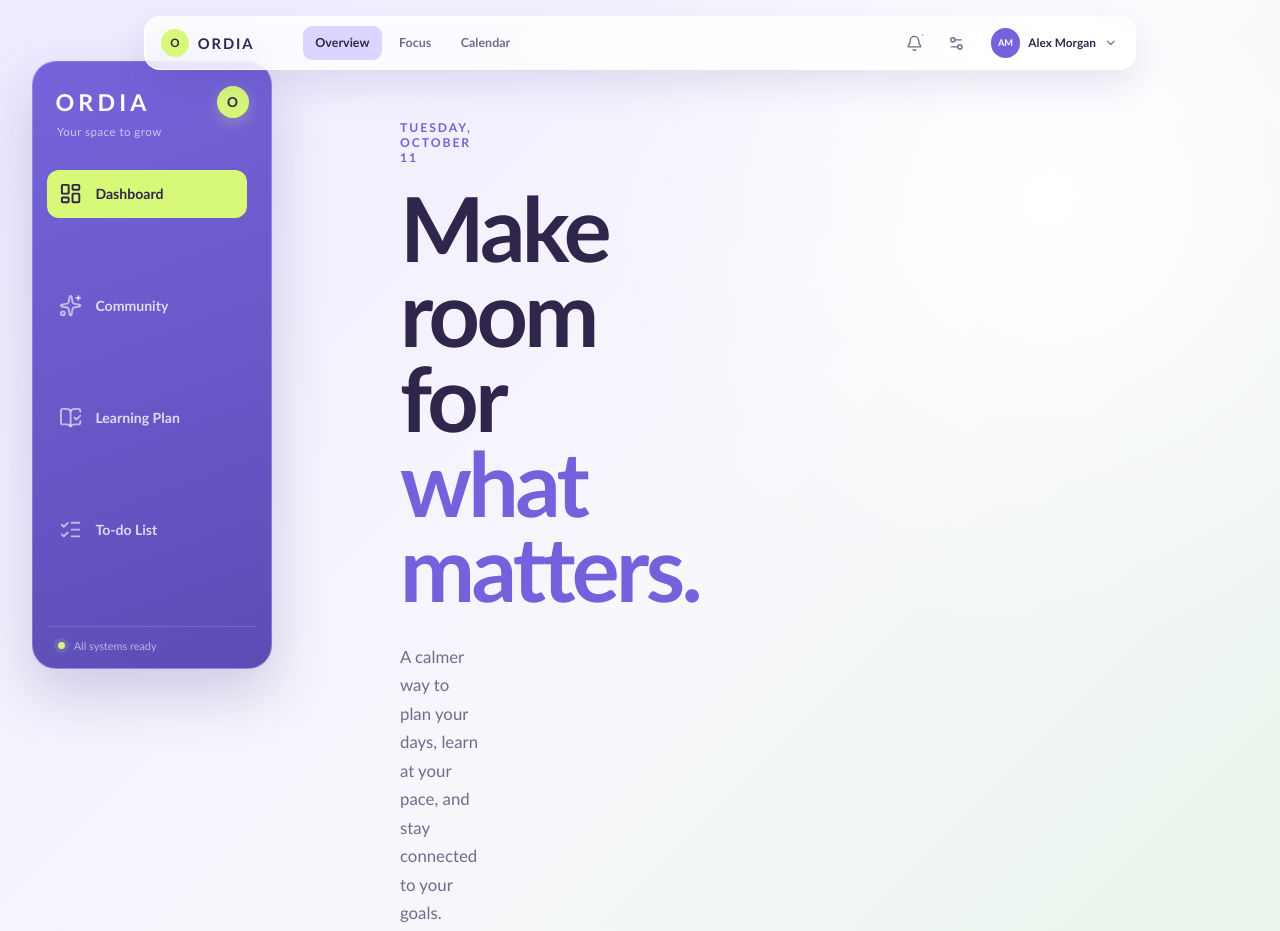
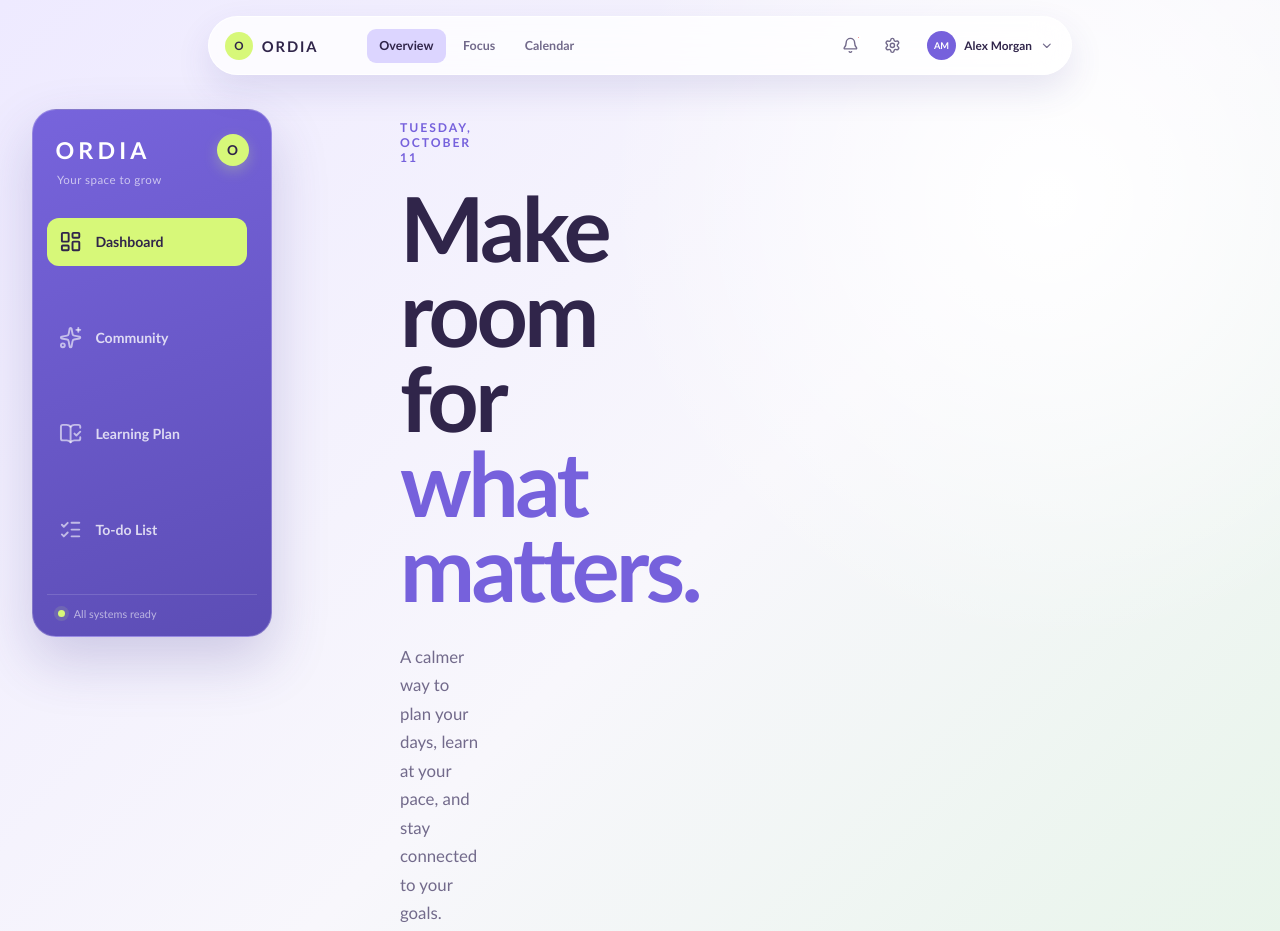
Before and after one commit to prajwalbistaa/syp, a plain HTML site: page index.html in a window 1280 px wide. Shown: the top 931 px of the page. Drawn offline with nearby package versions, Linux system fonts and the light colour scheme.

Commit message:
Setting icon change

```diff
--- a/index.html
+++ b/index.html
@@ -28,7 +28,7 @@
           <span class="notification-dot" aria-hidden="true"></span>
         </button>
         <button class="icon-button" type="button" aria-label="Settings">
-          <i data-lucide="settings-2" aria-hidden="true"></i>
+          <i data-lucide="settings" aria-hidden="true"></i>
         </button>
         <a class="profile-chip" href="#">
           <span class="avatar">AM</span>
--- a/style.css
+++ b/style.css
@@ -28,12 +28,12 @@ body {
   left: 50%;
   display: flex;
   align-items: center;
-  width: min(calc(100% - 6rem), 62rem);
-  min-height: 3.2rem;
+  width: min(calc(100% - 12rem), 54rem);
+  min-height: 3.7rem;
   padding: 0.45rem 0.65rem 0.45rem 1rem;
   background: rgba(255, 255, 255, 0.76);
   border: 1px solid rgba(255, 255, 255, 0.9);
-  border-radius: 16px;
+  border-radius: 100px;
   box-shadow: 0 15px 35px rgba(69, 54, 145, 0.12);
   transform: translateX(-50%);
   backdrop-filter: blur(18px);
@@ -182,10 +182,10 @@ body {
   background: linear-gradient(160deg, #7764dc 0%, #5c4db5 100%);
   display: flex;
   flex-direction: column;
-  min-height: 38rem;
+  min-height: 33rem;
   width: 15rem;
   padding: 1.5rem 0.85rem 1rem;
-  margin: 3.8rem 0 2rem 2rem;
+  margin: 6.8rem 0 2rem 2rem;
   border: 1px solid rgba(255, 255, 255, 0.24);
   border-radius: 24px;
   position: fixed;
@@ -229,7 +229,7 @@ body {
 #navcomponents {
   display: flex;
   flex-direction: column;
-  gap: 4rem;
+  gap: 3rem;
 }
 
 .navcomponent {
```
